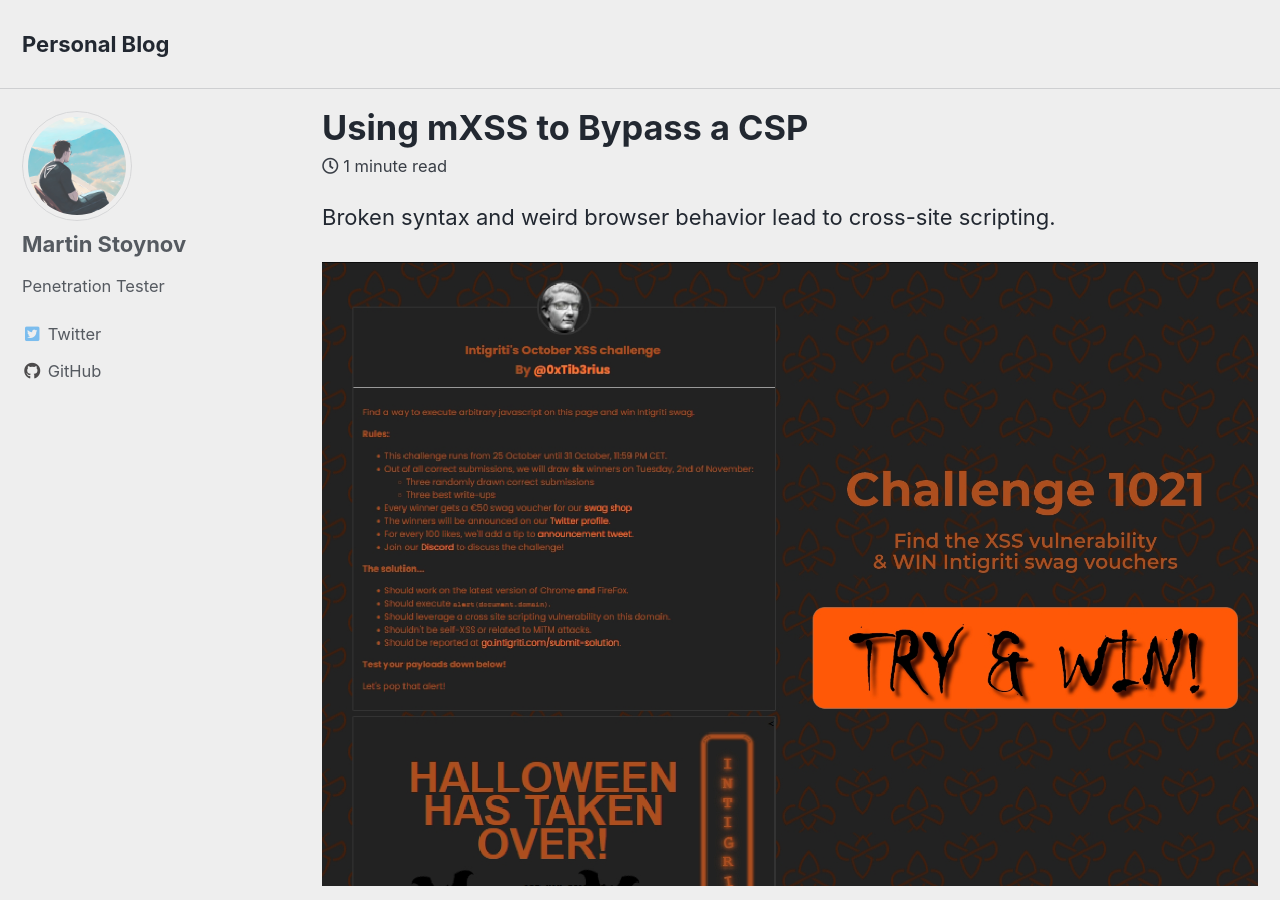
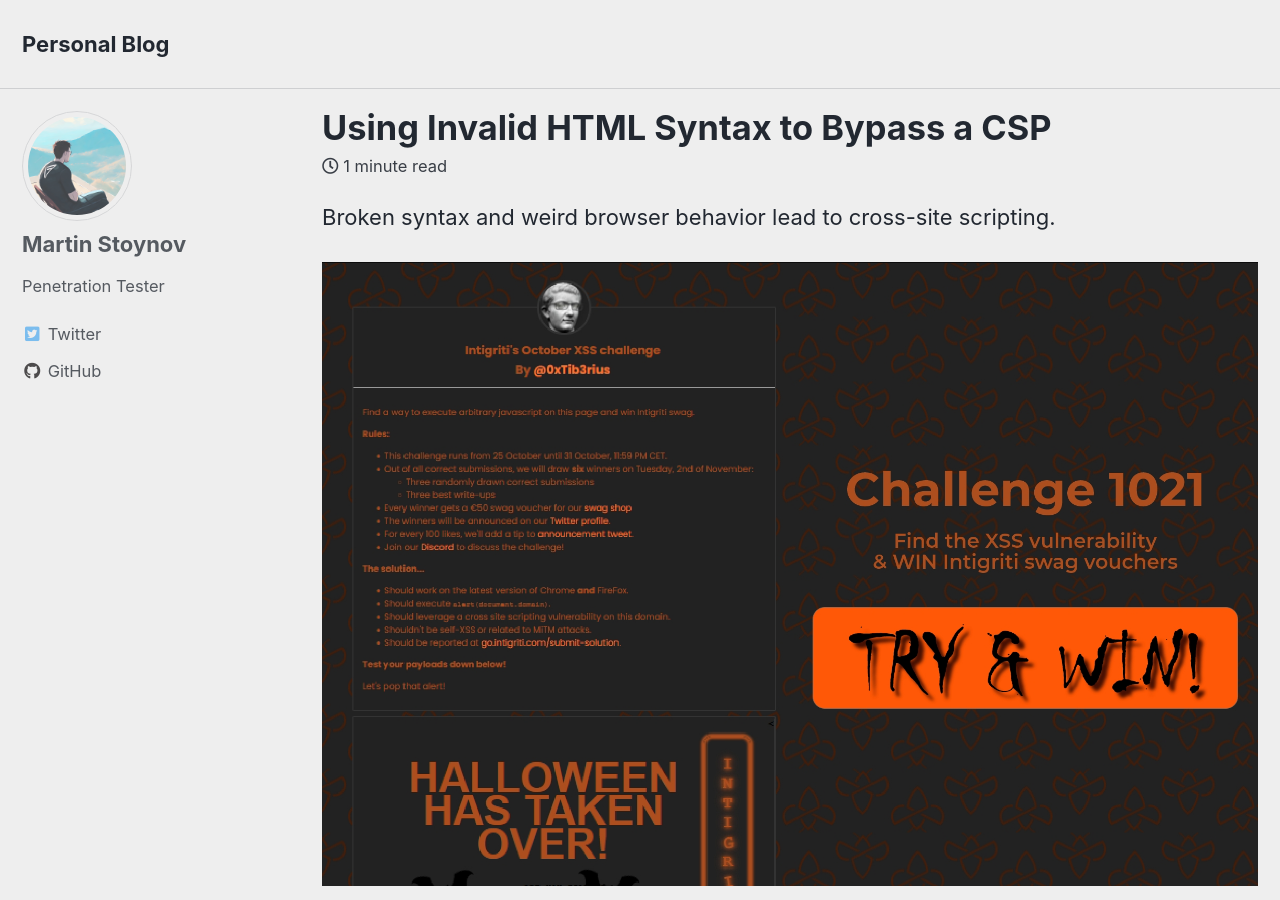
Before and after one commit to martinstnv/challenges, a Jekyll site: the page built from _posts/2021-10-25-using-mxss-to-bypass-a-csp.md, in a window 1280 px wide and 900 px high. Built offline with Jekyll 4.4.1, drawn with Linux system fonts in a browser that asks for light colours; cached includes are drawn as plain includes.

Commit message:
Update 2021-10-25-using-mxss-to-bypass-a-csp.md

```diff
--- a/_posts/2021-10-25-using-mxss-to-bypass-a-csp.md
+++ b/_posts/2021-10-25-using-mxss-to-bypass-a-csp.md
@@ -1,6 +1,6 @@
 ---
 layout: single
-title: Using mXSS to Bypass a CSP
+title: Using Invalid HTML Syntax to Bypass a CSP
 date: 2021-10-25
 classes: wide
 tags:
```
